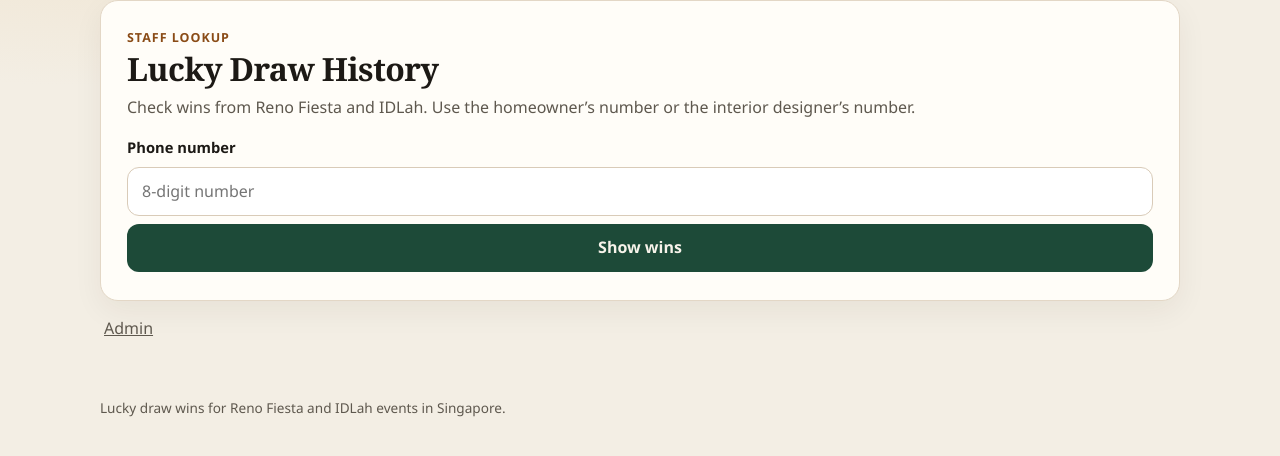
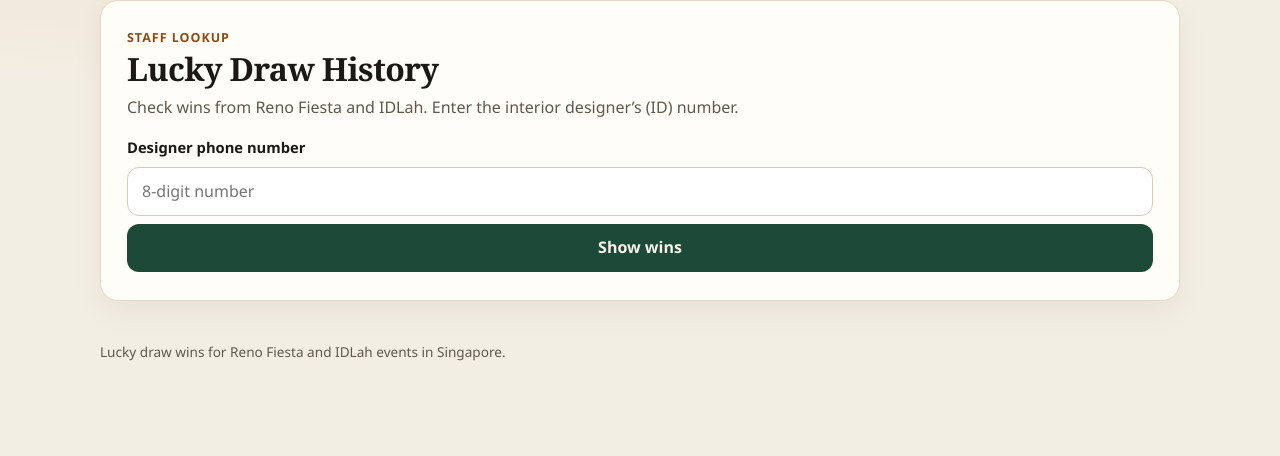
Before and after one commit to idlah-fujia/lucky-draw-history, a FastAPI app: page / in a window 1280 px wide. Shown: the part 53-509 px from the top of the page. Run offline with FastAPI, Linux system fonts and the light colour scheme.

Commit message:
Staff lookup: designer numbers only; homeowner numbers show sealed-records error; hide admin link

```diff
--- a/app/main.py
+++ b/app/main.py
@@ -31,7 +31,8 @@ logger = logging.getLogger(__name__)
 BASE = Path(__file__).resolve().parent
 templates = Jinja2Templates(directory=str(BASE / "templates"))
 
-NO_MATCH = "No lucky draw records found for this number."
+NO_MATCH = "No lucky draw records found for this designer number."
+SEALED = "Sealed records: this number belongs to a homeowner. Only designer (ID) numbers can be checked here."
 INVALID_NUMBER = "Enter an 8-digit phone number. Spaces, dashes, and a leading +65 are fine."
 LOOKUP_LIMIT = "Too many lookups. Wait a minute and try again."
 LOGIN_LIMIT = "Too many sign-in attempts. Wait a minute and try again."
@@ -127,7 +128,7 @@ def _filter_rows(rows: list[dict[str, str]], *, phone: str | None, query: str, e
     chosen: list[dict[str, str]] = []
     for row in rows:
         if phone is not None:
-            numbers = phone_tokens(row.get("id_number", "")) | phone_tokens(row.get("homeowner_number", ""))
+            numbers = phone_tokens(row.get("id_number", ""))
             if phone not in numbers:
                 continue
         if event and _event_label(row) != event:
@@ -136,6 +137,18 @@ def _filter_rows(rows: list[dict[str, str]], *, phone: str | None, query: str, e
             continue
         chosen.append({key: row.get(key, "") for key, _label in FIELDS})
     return chosen
+
+
+def _is_homeowner_only(number: str) -> bool:
+    rows, _updated, _err, _loaded = store.snapshot()
+    designer = homeowner = False
+    for row in rows:
+        if number in phone_tokens(row.get("id_number", "")):
+            designer = True
+            break
+        if number in phone_tokens(row.get("homeowner_number", "")):
+            homeowner = True
+    return homeowner and not designer
 
 
 @app.get("/healthz")
@@ -165,6 +178,8 @@ def lookup(request: Request, phone: str = Form("")):
     number = normalize_phone(phone)
     if number is None:
         return _render(request, "lookup.html", status_code=400, title="Lucky Draw History", error=INVALID_NUMBER, phone=phone)
+    if _is_homeowner_only(number):
+        return _render(request, "lookup.html", status_code=403, title="Sealed records", error=SEALED, phone="")
     response = RedirectResponse("/results", status_code=303)
     _set_cookie(response, request, PHONE_COOKIE, issue_phone_token(number))
     return response
--- a/app/templates/lookup.html
+++ b/app/templates/lookup.html
@@ -3,13 +3,12 @@
 <section class="panel">
   <p class="eyebrow">Staff lookup</p>
   <h1>Lucky Draw History</h1>
-  <p class="lede">Check wins from Reno Fiesta and IDLah. Use the homeowner’s number or the interior designer’s number.</p>
+  <p class="lede">Check wins from Reno Fiesta and IDLah. Enter the interior designer’s (ID) number.</p>
   <form method="post" action="/lookup" class="stack">
-    <label for="phone">Phone number</label>
+    <label for="phone">Designer phone number</label>
     <input id="phone" name="phone" type="tel" inputmode="tel" autocomplete="tel" maxlength="32" placeholder="8-digit number" value="{{ phone or '' }}" required>
     {% if error %}<p class="error" role="alert">{{ error }}</p>{% endif %}
     <button type="submit">Show wins</button>
   </form>
 </section>
-<p class="quiet-link"><a href="/admin/login">Admin</a></p>
 {% endblock %}
--- a/app/templates/results.html
+++ b/app/templates/results.html
@@ -3,7 +3,7 @@
 <section class="panel">
   <div class="panel-head">
     <div>
-      <p class="eyebrow">Your number</p>
+      <p class="eyebrow">Designer number</p>
       <h1>Lucky draw wins</h1>
       <p class="meta">Checked {{ number }}</p>
     </div>
```
